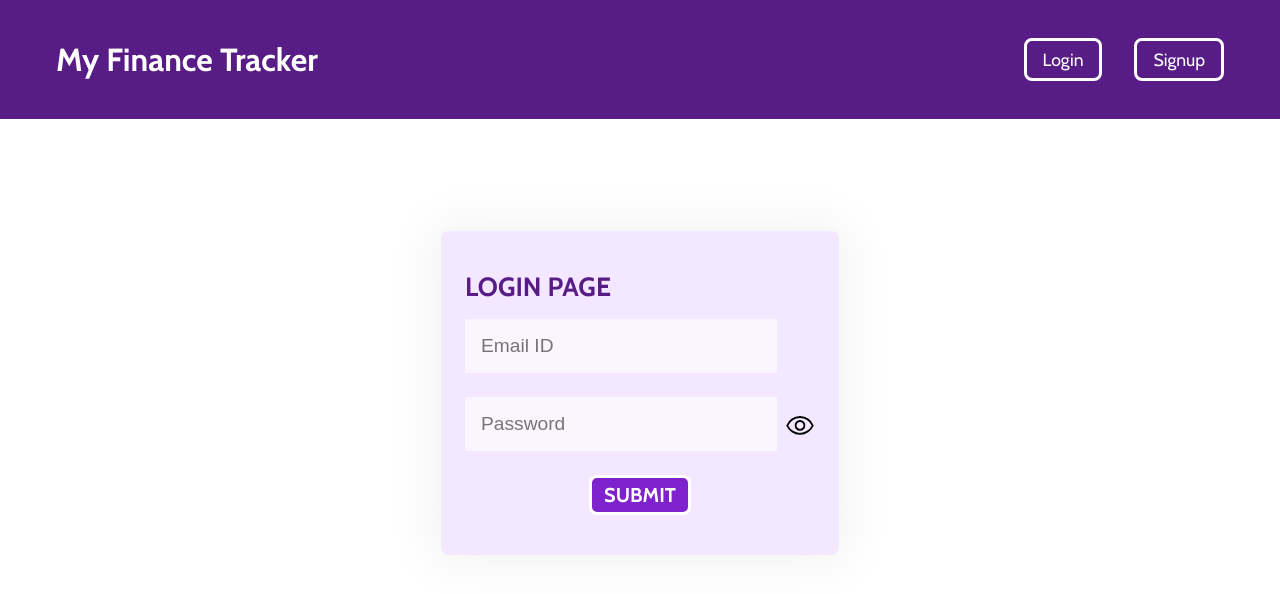
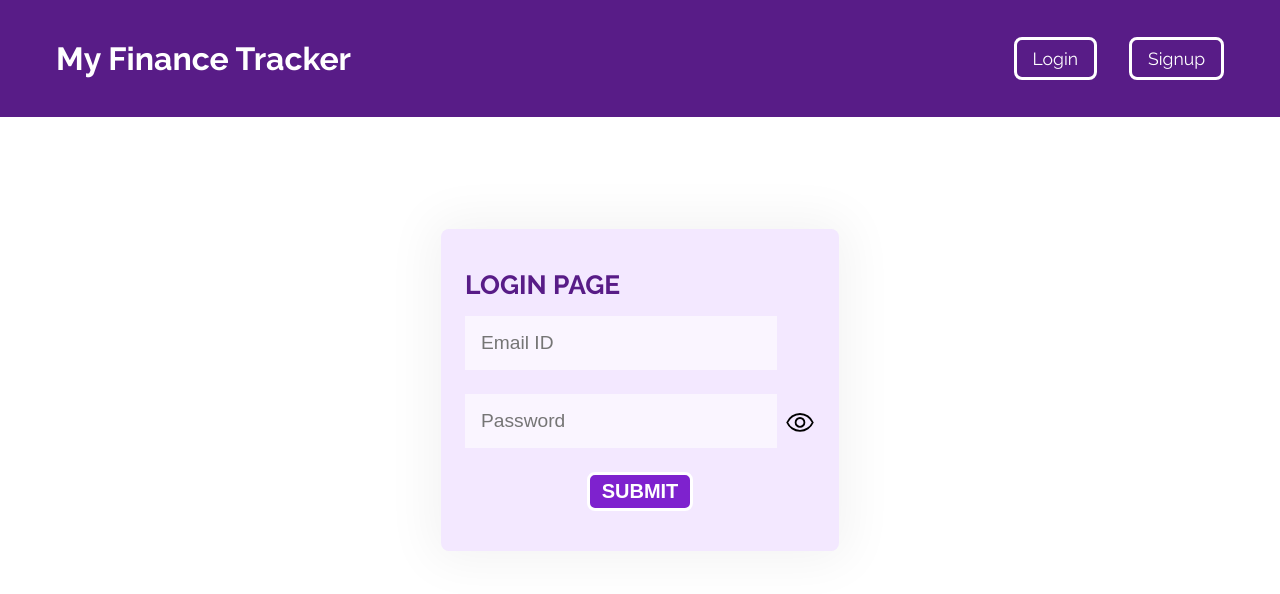
Before and after one commit to OMGATE23/my-finance-tracker, a React (Create React App) app: page /login in a window 1280 px wide. Shown: the top 594 px of the page. Built offline with nearby package versions, Linux system fonts and the light colour scheme; no server answers.

Commit message:
style: changed font

```diff
--- a/src/index.css
+++ b/src/index.css
@@ -1,7 +1,6 @@
-@import url('https://fonts.googleapis.com/css2?family=Cabin:ital,wght@0,400;0,500;0,600;0,700;1,400;1,500;1,600;1,700&display=swap');
-
+@import url('https://fonts.googleapis.com/css2?family=Raleway:ital,wght@0,100;0,200;0,300;0,400;0,500;0,600;0,700;0,800;1,100;1,200;1,300;1,400;1,500;1,600;1,700;1,800;1,900&display=swap');
 body {
-    font-family: 'Cabin', sans-serif;
+    font-family: 'Raleway', sans-serif;
     margin: 0;
     font-size: 1.1rem;
 }
```
